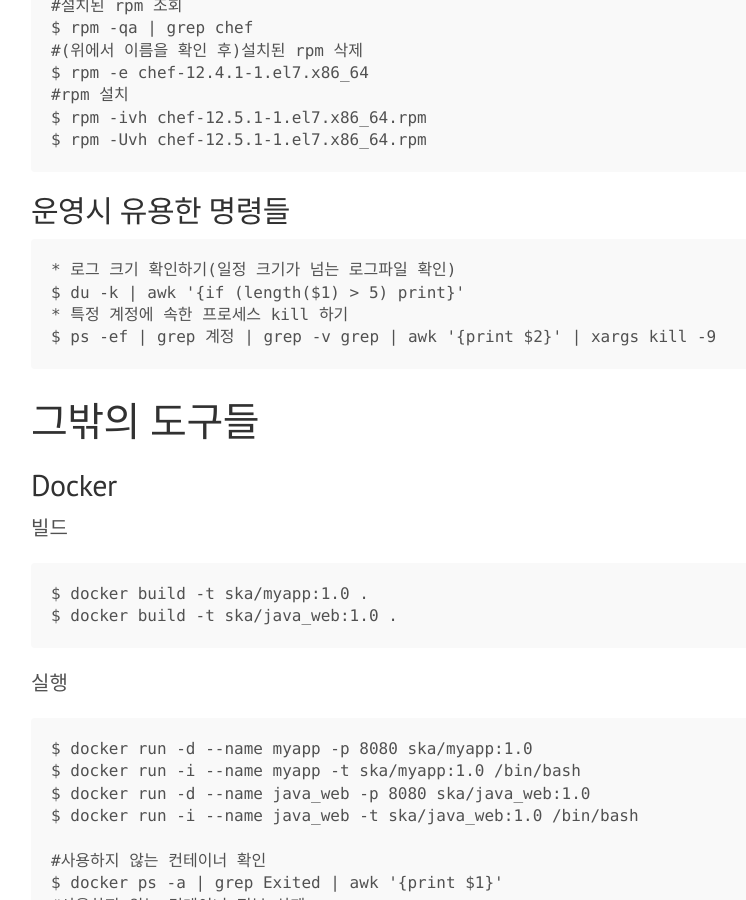
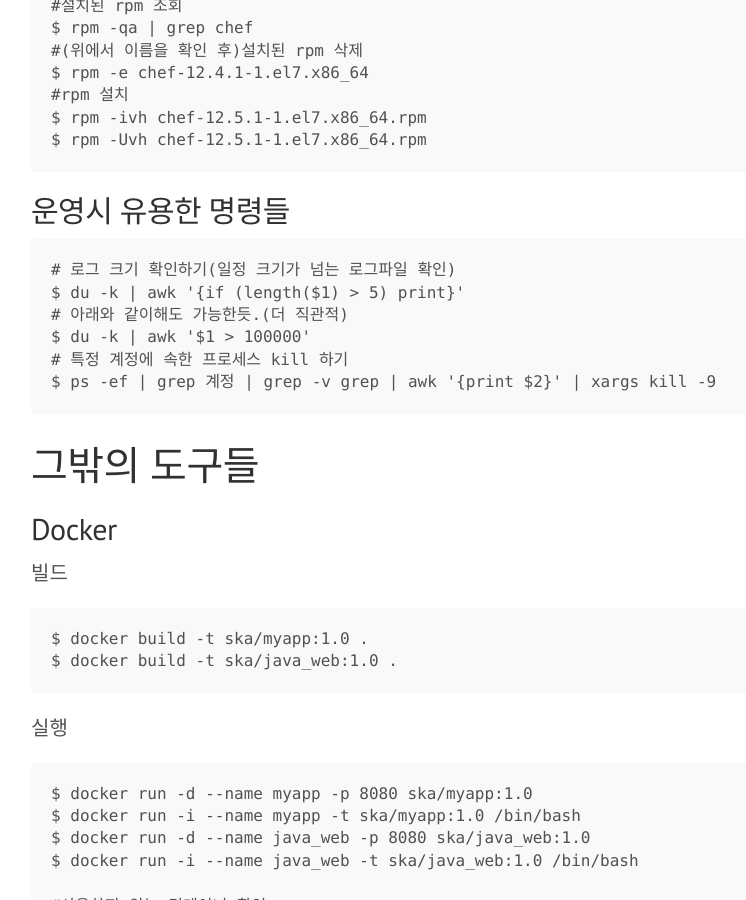
Before and after one commit to skaqud/skaqud.github.com, a Jekyll site: the page built from _posts/2016-07-24-Reusable-Commands-List.markdown, in a window 1280 px wide and 900 px high, scrolled down 4774 px. Shown: the whole window, without its empty margins (249-995 px from the left). Built offline with Jekyll 4.4.1, drawn with Linux system fonts in a browser that asks for light colours.

Commit message:
update posts

```diff
--- a/_posts/2016-07-24-Reusable-Commands-List.markdown
+++ b/_posts/2016-07-24-Reusable-Commands-List.markdown
@@ -157,9 +157,11 @@
 
 ## 운영시 유용한 명령들
 
-    * 로그 크기 확인하기(일정 크기가 넘는 로그파일 확인)
+    # 로그 크기 확인하기(일정 크기가 넘는 로그파일 확인)
     $ du -k | awk '{if (length($1) > 5) print}'
-    * 특정 계정에 속한 프로세스 kill 하기
+    # 아래와 같이해도 가능한듯.(더 직관적)
+    $ du -k | awk '$1 > 100000'
+    # 특정 계정에 속한 프로세스 kill 하기
     $ ps -ef | grep 계정 | grep -v grep | awk '{print $2}' | xargs kill -9
 
 
```
